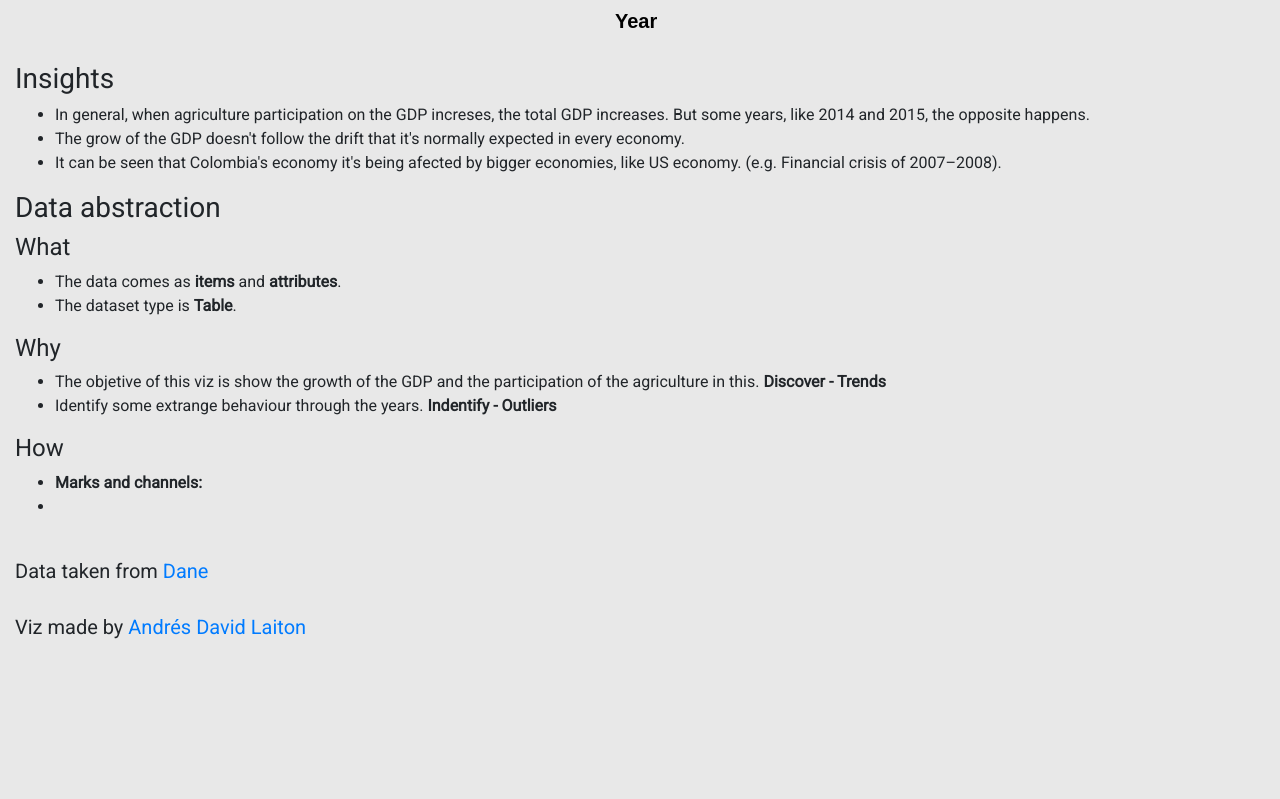
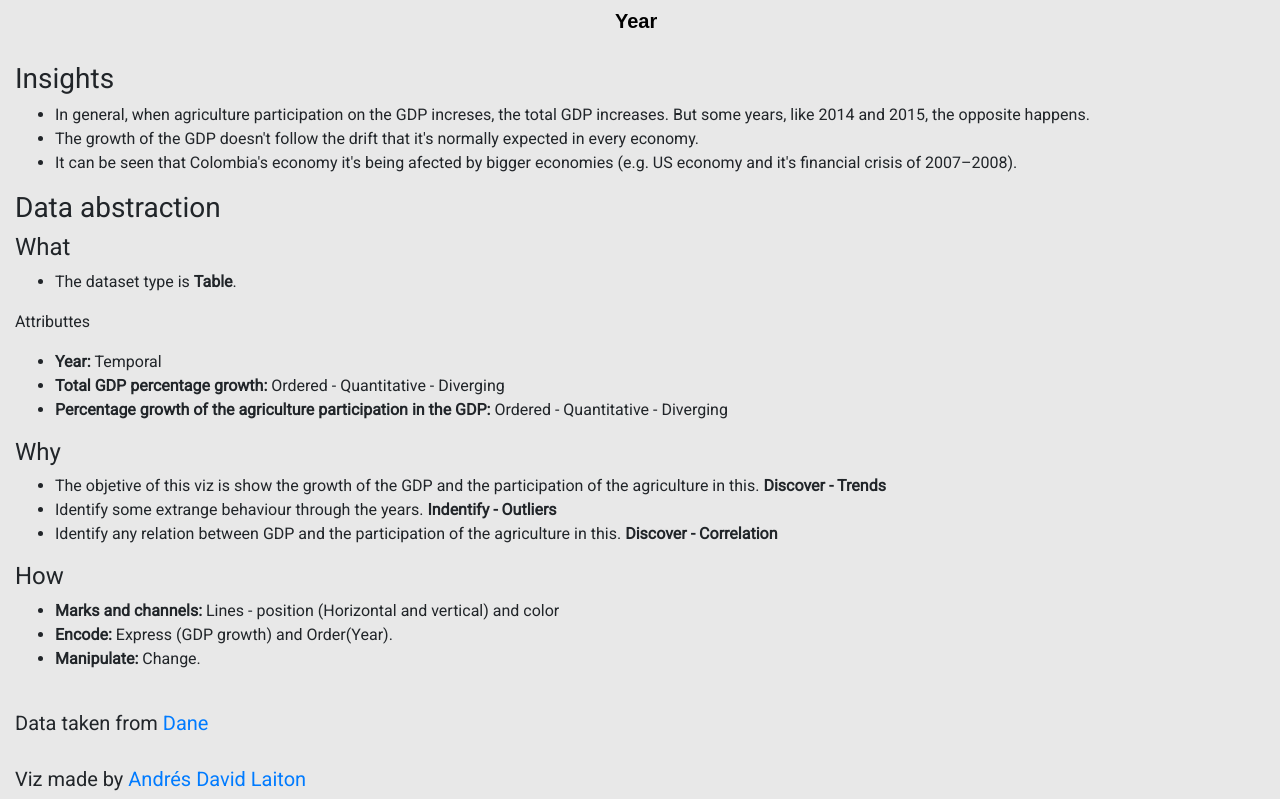
Before and after one commit to daviddlaiton/ColombiaPIBTrend, a plain HTML site: page index.html in a window 1280 px wide. Shown: the part 806-1605 px from the top of the page. Before the commit the page ends 1453 px from the top, so only its background shows below. Drawn offline with nearby package versions, Linux system fonts and the light colour scheme.

Commit message:
Readme updated, thumbnail and data abstraction added

```diff
--- a/index.html
+++ b/index.html
@@ -26,7 +26,7 @@
 
     <div class="container-fluid">
         <br>
-        <h1>Colombia GFP</h1>
+        <h1>Colombia GDP</h1>
         <br>
         <br>
         <h3>Evolution of the GDP and the agriculture participation in this in Colombia between 2006 and 2017.</h3>
@@ -41,24 +41,31 @@
         <h3>Insights</h3>
         <ul>
             <li>In general, when agriculture participation on the GDP increses, the total GDP increases. But some years, like 2014 and 2015, the opposite happens.</li>
-            <li>The grow of the GDP doesn't  follow the drift that it's normally expected in every economy.</li>
-            <li>It can be seen that Colombia's economy it's being afected by bigger economies, like US economy. (e.g. Financial crisis of 2007–2008).</li>
+            <li>The growth of the GDP doesn't  follow the drift that it's normally expected in every economy.</li>
+            <li>It can be seen that Colombia's economy it's being afected by bigger economies (e.g. US economy and it's financial crisis of 2007–2008).</li>
         </ul>
         <h3>Data abstraction</h3>
         <h4>What</h4>
         <ul>
-            <li>The data comes as <strong>items </strong> and <strong>attributes</strong>.</li>
             <li>The dataset type is <strong>Table</strong>.</li>
+        </ul>
+        <p>Attributtes</p>
+        <ul>
+            <li><strong>Year: </strong>Temporal </li>
+            <li><strong>Total GDP percentage growth: </strong>Ordered - Quantitative - Diverging</li>
+            <li><strong>Percentage growth of the agriculture participation in the GDP: </strong>Ordered - Quantitative - Diverging</li>
         </ul>
         <h4>Why</h4>
         <ul>
             <li>The objetive of this viz is show the growth of the GDP and the participation of the agriculture in this. <strong>Discover - Trends</strong></li>
             <li>Identify some extrange behaviour through the years. <strong>Indentify - Outliers</strong></li>
+            <li>Identify any relation between GDP and the participation of the agriculture in this. <strong>Discover - Correlation</strong></li>
         </ul>
         <h4>How</h4>
         <ul>
-            <li><strong>Marks and channels: </strong> </li>
-            <li></li>
+            <li><strong>Marks and channels: </strong>Lines - position (Horizontal and vertical) and color </li>
+            <li><strong>Encode: </strong>Express (GDP growth) and Order(Year).</li>
+            <li><strong>Manipulate: </strong>Change.</li>
         </ul>
         <div>
             <br>
```
Also changed, not shown: images/thumbnail.PNG (added), 1 other file.
